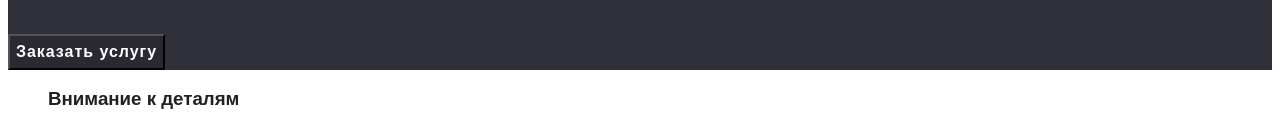
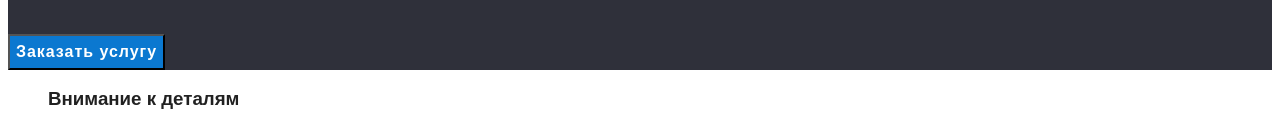
Before and after one commit to ViktoriaDomashchuk/goit-markup-hw-02, a plain HTML site: page index.html in a window 1280 px wide. In both pictures the pointer is over the button "Заказать услугу". Shown: the part 305-429 px from the top of the page. Drawn offline with Linux system fonts and the light colour scheme.

Commit message:
Update styles.css

```diff
--- a/css/styles.css
+++ b/css/styles.css
@@ -1,7 +1,7 @@
 :root{
     /*fonts*/
     --main-font: 'Roboto Regular', sans-serif;
-    --secondary-font: 'Roboto Bold',sans-serif;
+    --secondary-font: 'Roboto Bold', sans-serif;
 
     /*text colors*/
 --main-txt-cl: #212121;
@@ -97,11 +97,11 @@ body{
         background-color:var(--accent-txt-cl);
         cursor: pointer;
         font-family: inherit;
+        background-color: var(--accent-txt-cl);
 }
 .btn:hover,
 .btn:focus{
-    background-color: rgba(0, 0, 0, 0.15);
-}
+    background-color: #0b78d0;
 /*main*/
 .heading{
     font-weight: 700;
```
